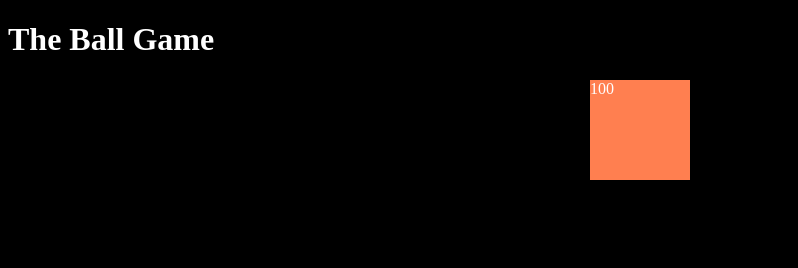
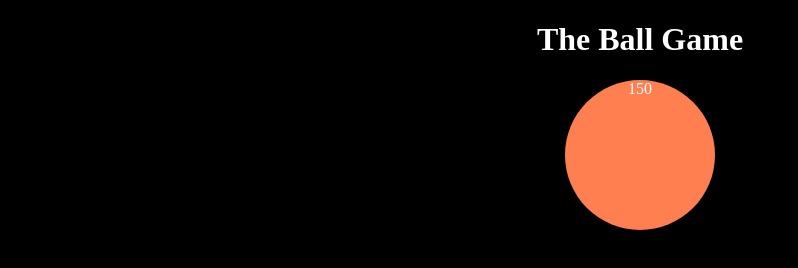
Before and after one commit to amitfrid7/GitBasics, a plain HTML site: page index.html in a window 1280 px wide. Both pictures are taken after a click on the element "100". Shown: the whole page, without its empty margins (0-798 px from the left). Drawn offline with Linux system fonts and the light colour scheme.

Commit message:
Implement onBallClick and style ball

```diff
--- a/css/style.css
+++ b/css/style.css
@@ -1,11 +1,13 @@
 body {
     background-color: black;
     color: white;
+    text-align: center;
 }
 
 .ball {
     height: 100px;
     width: 100px;
     background-color: coral;
-    margin: auto
+    margin: auto;
+    border-radius: 50%;
 }
--- a/index.html
+++ b/index.html
@@ -8,7 +8,7 @@
 </head>
 <body>
     <h1>The Ball Game</h1>
-    <div class="ball" onclick="onBallClick()">100</div>
+    <div class="ball" onclick="onBallClick(this)">100</div>
     <script src="js/main.js"></script>
 </body>
 </html>
--- a/js/main.js
+++ b/js/main.js
@@ -1,3 +1,9 @@
-function onBallClick() {
-    console.log('Hi')
+var gBallSize = 100
+
+function onBallClick(ball) {
+    gBallSize = gBallSize + 50
+    ball.style.width = gBallSize + 'px'
+    ball.style.height = gBallSize + 'px'
+
+    ball.innerText = gBallSize
 }
```
